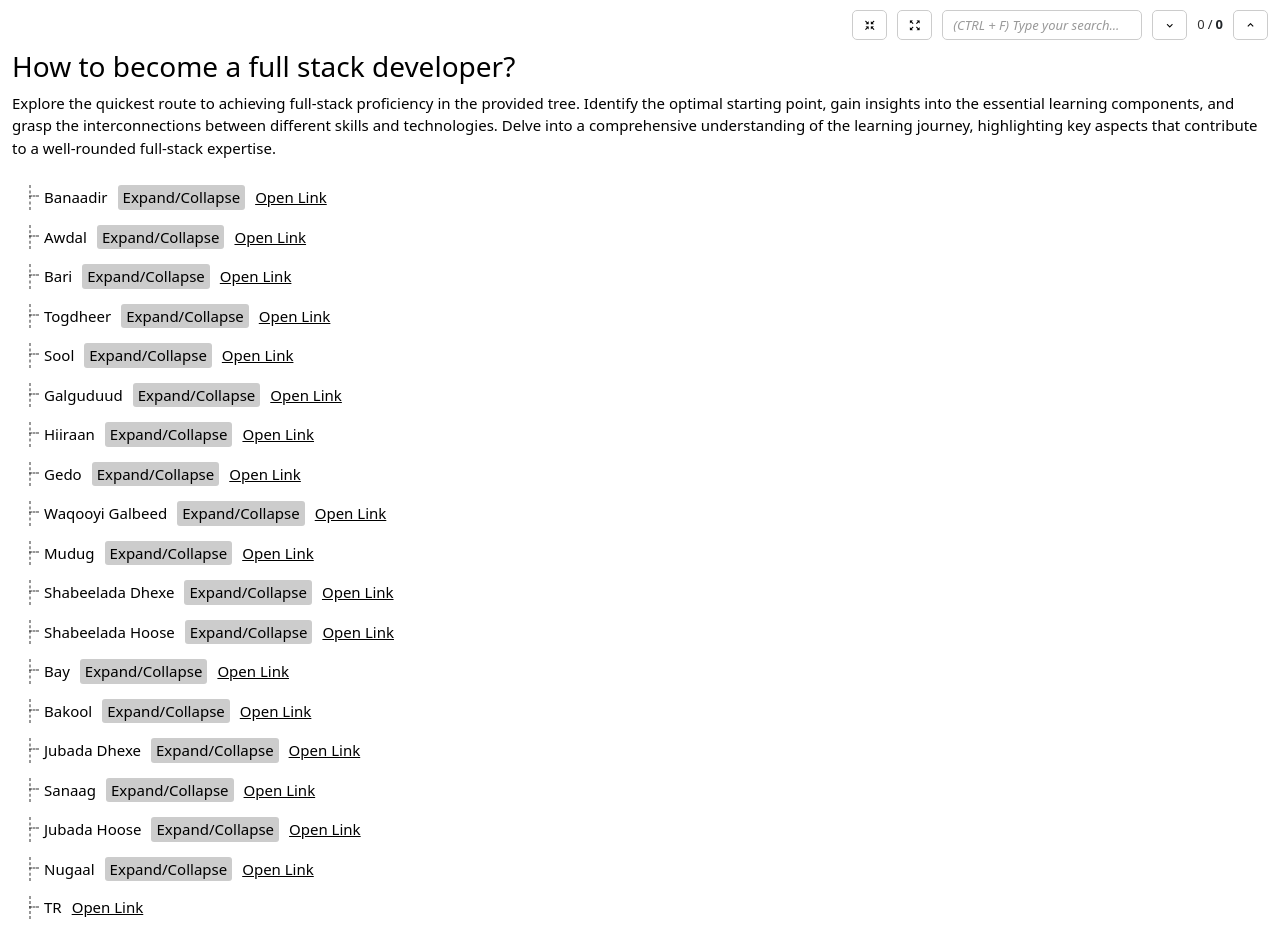
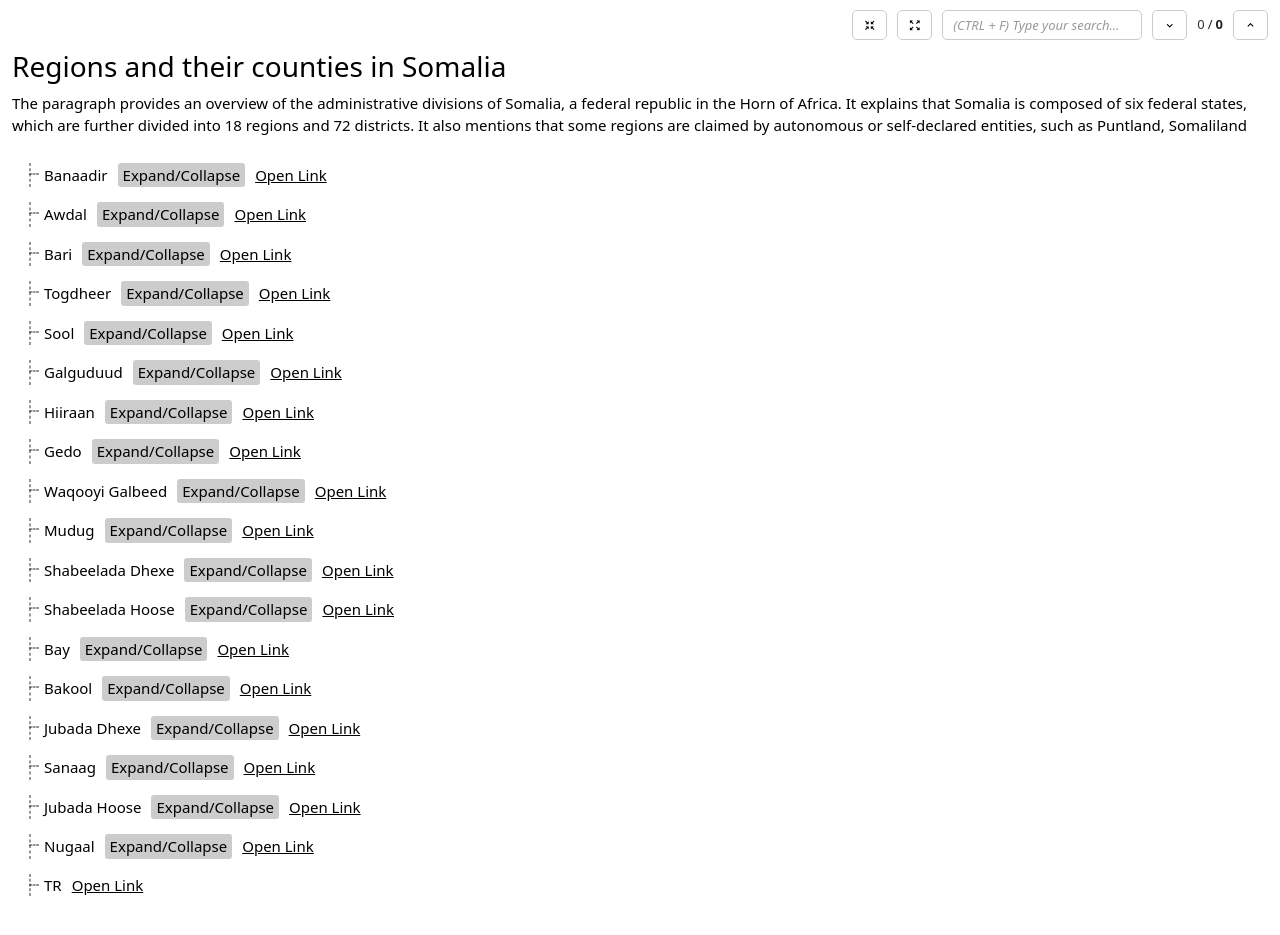
Before and after one commit to mruus/dynamic_tree_structure, a website: page index.html in a window 1280 px wide. After the commit the page ends 912 px from the top, so only its background shows below. Drawn offline with nearby package versions, Linux system fonts and the light colour scheme.

Commit message:
Update index.html

```diff
--- a/index.html
+++ b/index.html
@@ -36,14 +36,9 @@
       </div>
       <!-- Here we will implement a daynamic tree dsign -->
       <div class="tree__container">
-        <h3>How to become a full stack developer?</h3>
+        <h3>Regions and their counties in Somalia</h3>
         <p>
-          Explore the quickest route to achieving full-stack proficiency in the
-          provided tree. Identify the optimal starting point, gain insights into
-          the essential learning components, and grasp the interconnections
-          between different skills and technologies. Delve into a comprehensive
-          understanding of the learning journey, highlighting key aspects that
-          contribute to a well-rounded full-stack expertise.
+          The paragraph provides an overview of the administrative divisions of Somalia, a federal republic in the Horn of Africa. It explains that Somalia is composed of six federal states, which are further divided into 18 regions and 72 districts. It also mentions that some regions are claimed by autonomous or self-declared entities, such as Puntland, Somaliland
         </p>
       </div>
     </div>
```
